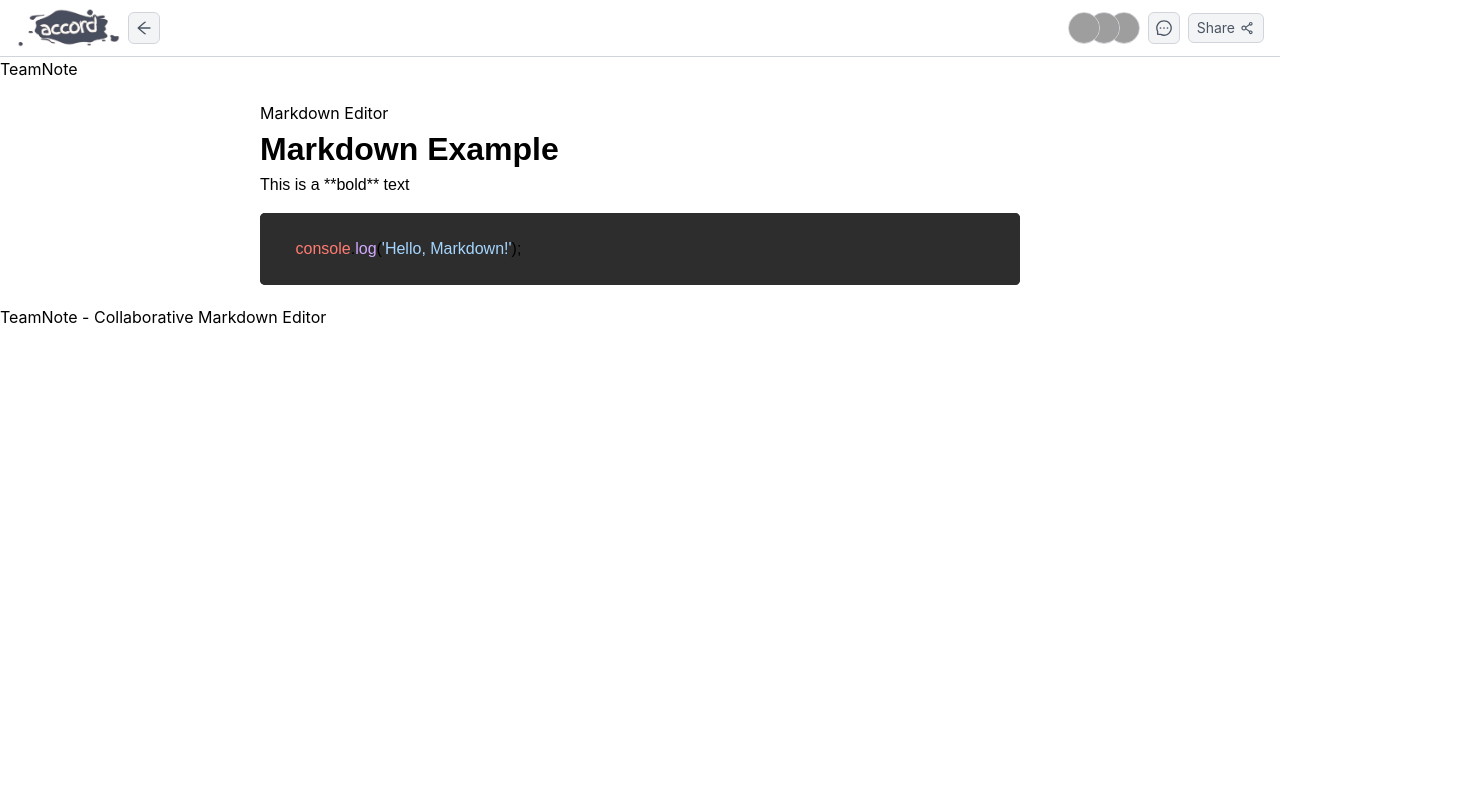
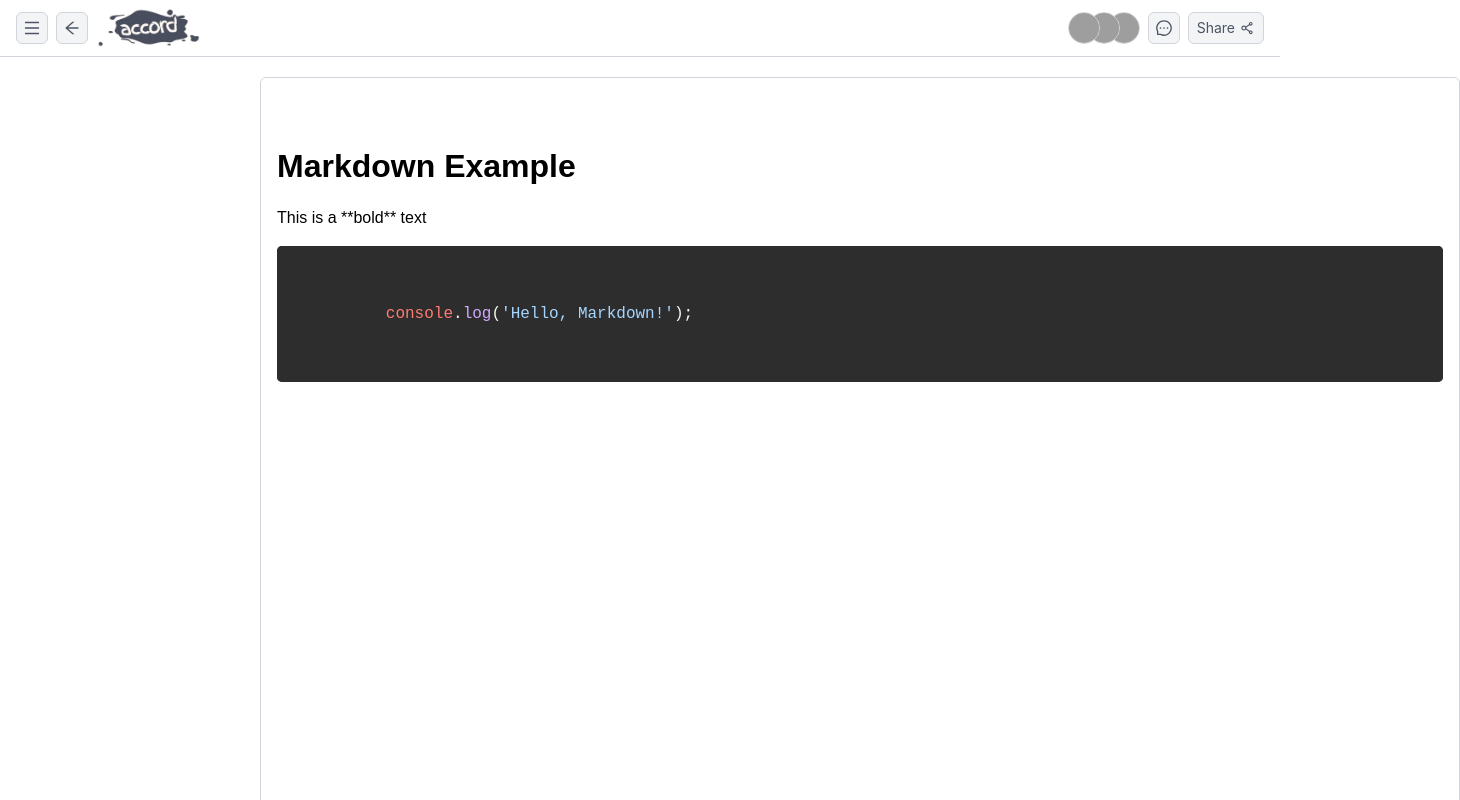
Before and after one commit to yoda-yoda/frontend, a React (Create React App) app: page / in a window 1280 px wide. Shown: the top 800 px of the page, 1460 px wide, since content can reach past the window. Built offline with nearby package versions, Linux system fonts and the light colour scheme; grey boxes are pictures that could not be loaded.

Commit message:
feat: add noteheader, dropdowncard, tiptap

```diff
--- /dev/null
+++ b/src/components/Tiptap/DropdownCard.css
@@ -0,0 +1,36 @@
+.dropdown {
+    position: absolute;
+    background-color: white;
+    border: 1px solid #ddd;
+    padding: 8px;
+    border-radius: 5px;
+    box-shadow: 0 4px 8px rgba(0, 0, 0, 0.1);
+    z-index: 1000;
+    list-style: none;
+    /* 리스트 스타일 제거 */
+    margin: 0;
+    padding: 0;
+}
+
+.dropdown-item {
+    display: flex;
+    align-items: center;
+    padding: 8px;
+    cursor: pointer;
+    border-bottom: 1px solid #eee;
+    /* 구분선 추가 */
+}
+
+.dropdown-item:last-child {
+    border-bottom: none;
+    /* 마지막 아이템 구분선 제거 */
+}
+
+.dropdown-item:hover {
+    background-color: #f0f0f0;
+}
+
+.dropdown-text {
+    margin-left: 8px;
+    color: #666;
+}
--- /dev/null
+++ b/src/components/Tiptap/DropdownCard.jsx
@@ -0,0 +1,35 @@
+import React from "react";
+import "./DropdownCard.css";
+import { FaTable, FaImage, FaCode } from "react-icons/fa"; // 아이콘 패키지 임포트
+
+const DropdownCard = ({ commands, position, onCommandClick }) => {
+  const getIcon = (label) => {
+    switch (label) {
+      case "table":
+        return <FaTable />;
+      case "image":
+        return <FaImage />;
+      case "code block":
+        return <FaCode />;
+      default:
+        return null;
+    }
+  };
+
+  return (
+    <ul className="dropdown" style={{ left: position.x, top: position.y }}>
+      {commands.map((command, index) => (
+        <li
+          key={index}
+          className="dropdown-item"
+          onClick={() => onCommandClick(command)}
+        >
+          {getIcon(command.label)}
+          <span className="dropdown-text">{command.label}</span>
+        </li>
+      ))}
+    </ul>
+  );
+};
+
+export default DropdownCard;
--- a/src/components/Tiptap/Tiptap.css
+++ b/src/components/Tiptap/Tiptap.css
@@ -2,6 +2,49 @@
     max-width: 800px;
     margin: 0 auto;
     padding: 20px;
+}
+
+.ProseMirror {
+    width: 100%;
+    height: 100%;
+    outline: none;
+    inline-height: 1.5;
+    margin-bottom: 1em;
+
+}
+
+.ProseMirror h1,
+.ProseMirror h2,
+.ProseMirror h3,
+.ProseMirror h4,
+.ProseMirror h5,
+.ProseMirror h6 {
+    margin-top: 1.5em;
+    /* 제목 위쪽 간격 조정 */
+    margin-bottom: 0.5em;
+    /* 제목 아래쪽 간격 조정 */
+}
+
+.ProseMirror ul,
+.ProseMirror ol {
+    margin-top: 1em;
+    /* 리스트 위쪽 간격 조정 */
+    margin-bottom: 1em;
+    /* 리스트 아래쪽 간격 조정 */
+    padding-left: 2em;
+    /* 리스트 아이템 들여쓰기 */
+}
+
+.ProseMirror li {
+    margin-bottom: 0.5em;
+    /* 리스트 아이템 간의 간격 조정 */
+}
+
+.ProseMirror pre {
+    margin-top: 1em;
+    /* 코드 블록 위쪽 간격 조정 */
+    margin-bottom: 1em;
+    /* 코드 블록 아래쪽 간격 조정 */
 }
 
 .editor {
@@ -24,6 +67,7 @@ pre {
 
 pre code {
     background-color: #2d2d2d;
+    color: #f8f8f2;
     display: block;
     font-family: "Fira Code", monospace;
     white-space: pre;
@@ -55,19 +99,21 @@ table {
     width: 100%;
     border-collapse: collapse;
     /* 셀 간 간격 제거 */
-    margin: 16px 0;
+    margin: 16px;
 }
 
 th,
 td {
-    border: 1px solid black;
-    /* 검은색 테두리 */
-    padding: 8px;
+    border: 1.3px solid #ddd;
+    padding: 10px !important;
     text-align: left;
 }
 
-th {
-    background-color: #f4f4f4;
-    /* 헤더 배경색 */
-    font-weight: bold;
+.ProseMirror pre code {
+    background-color: #2d2d2d;
+    display: block;
+    font-family: "Fira Code", monospace;
+    white-space: pre;
+    color: #f8f8f2;
+    padding: 32px;
 }
--- a/src/components/Tiptap/Tiptap.jsx
+++ b/src/components/Tiptap/Tiptap.jsx
@@ -18,6 +18,7 @@ import {
 import "highlight.js/styles/github-dark.css";
 
 import "./Tiptap.css";
+import DropdownCard from "./DropdownCard";
 
 // lowlight 설정
 const lowlight = createLowlight(all);
@@ -30,15 +31,15 @@ const Tiptap = () => {
   const [markdown, setMarkdown] = useState("");
 
   const commands = [
-    { label: "표", action: (editor) => editor.chain().focus().insertTable({ rows: 2, cols: 2 }).run() },
-    { label: "이미지", action: (editor) => {
+    { label: "table", action: (editor) => editor.chain().focus().insertTable({ rows: 2, cols: 2 }).run() },
+    { label: "image", action: (editor) => {
         const imageUrl = prompt("이미지 URL을 입력하세요:");
         if (imageUrl) {
           editor.chain().focus().setImage({ src: imageUrl }).run();
         }
       }
     },
-    { label: "코드 블록", action: (editor) => editor.chain().focus().toggleCodeBlock().run() },
+    { label: "code block", action: (editor) => editor.chain().focus().toggleCodeBlock().run() },
   ];
 
   const extendedMarkdownSerializerNodes = {
@@ -83,10 +84,25 @@ const Tiptap = () => {
     tableHeader(state, node) {
       state.write(`**${node.textContent.trim()}**`);
     },
+    hardBreak(state, node) {
+      state.write("  \n");
+    }
   };
 
   const extendedMarkdownSerializerMarks = {
   ...defaultMarkdownSerializer.marks,
+  bold: {
+    open: "**",
+    close: "**",
+    mixable: true,
+    expelEnclosingWhitespace: true,
+  },
+  Italic: {
+    open: "*",
+    close: "*",
+    mixable: true,
+    expelEnclosingWhitespace: true,
+  },
   };
 
   const editor = useEditor({
@@ -100,8 +116,10 @@ const Tiptap = () => {
       CodeBlockLowlight.configure({
         lowlight, // lowlight 문법 강조 사용
       }),
-            Table.configure({
+      Table.configure({
         resizable: true,
+        cellMinWidth: 50,
+        cellMinHeight: 20,
       }),
       TableRow,
       TableCell,
@@ -130,18 +148,16 @@ const Tiptap = () => {
 
     editorProps: {
       handleKeyDown(view, event) {
-        // 드롭다운 상태 관련 변수
-        const { state } = view;
-        const { from } = state.selection;
+        const { state, dispatch } = view;
+        const { from, to } = state.selection;
 
         // 슬래시 입력 시 명령어 목록 표시
         if (event.key === "/") {
-          console.log("슬래시 입력됨!");
           const startCoords = view.coordsAtPos(from);
           setDropdownPosition({ x: startCoords.left, y: startCoords.bottom });
           setCommandList(commands);
           setDropdownVisible(true);
-          return true; // ProseMirror 기본 동작 중단
+          return true;
         }
 
         // Enter 키로 첫 번째 명령 실행
@@ -154,7 +170,42 @@ const Tiptap = () => {
           return true;
         }
 
-        // Escape 키로 드롭다운 닫기
+        if (event.key === "Tab") {
+          event.preventDefault();
+          const transaction = state.tr.insertText("    ", from, to);
+          dispatch(transaction);
+          return true;
+        }
+
+        if (event.key === "Backspace") {
+          const { $from } = state.selection;
+          const nodeBefore = $from.nodeBefore;
+          const nodeAfter = $from.nodeAfter;
+
+          if (nodeBefore && (nodeBefore.type.name === "table" || nodeBefore.type.name === "codeBlock")) {
+            event.preventDefault();
+            const tr = state.tr.delete($from.before(), $from.after());
+            dispatch(tr);
+            return true;
+          }
+
+          if (nodeAfter && (nodeAfter.type.name === "table" || nodeAfter.type.name === "codeBlock")) {
+            event.preventDefault();
+            const tr = state.tr.delete($from.before(), $from.after());
+            dispatch(tr);
+            return true;
+          }
+
+          const node = $from.node($from.depth);
+          if (node.type.name === "tableCell" || node.type.name === "tableHeader") {
+            event.preventDefault();
+            const tr = state.tr.delete($from.before($from.depth - 1), $from.after($from.depth - 1));
+            dispatch(tr);
+            return true;
+          }
+
+        }
+
         if (event.key === "Escape") {
           setDropdownVisible(false);
           return true;
@@ -178,25 +229,21 @@ const Tiptap = () => {
 
   return (
     <div className="container">
-      <h3 className="heading">Markdown Editor</h3>
-      <div className="editor-container no-tailwind">
-        <EditorContent editor={editor} />
+      <div
+        className="editor-container border border-gray-300 rounded-md bg-white overflow-hidden no-tailwind"
+        style={{
+          minHeight: "750px",
+          width: "1200px",
+          padding: "16px",
+        }}
+      >
+        <EditorContent editor={editor} style={{ width: "100%", height: "100%", outline: "none" }} />
         {dropdownVisible && (
-          <ul
-            className="dropdown"
-            ref={dropdownRef}
-            style={{ left: dropdownPosition.x, top: dropdownPosition.y }}
-          >
-            {commandList.map((command, index) => (
-              <li
-                key={index}
-                className="dropdown-item"
-                onClick={() => handleCommandClick(command)}
-              >
-                {command.label}
-              </li>
-            ))}
-          </ul>
+          <DropdownCard
+            commands={commandList}
+            position={dropdownPosition}
+            onCommandClick={handleCommandClick}
+          />
         )}
       </div>
     </div>
--- a/src/components/common/NoteHeader.jsx
+++ b/src/components/common/NoteHeader.jsx
@@ -1,22 +1,28 @@
 import React from "react";
-import { AiOutlineArrowLeft, AiOutlineShareAlt, AiOutlineMessage } from "react-icons/ai";
+import { AiOutlineArrowLeft, AiOutlineShareAlt, AiOutlineMessage, AiOutlineMenu } from "react-icons/ai";
 
-const NoteHeader = ({ participants, onBack, onShare, onChat }) => {
+const NoteHeader = ({ participants, onBack, onShare, onChat, onMenu }) => {
   return (
     <div className="flex items-center justify-between px-4 py-2 bg-white border-b border-gray-300">
       {/* 뒤로가기 버튼과 이미지 그룹 */}
       <div className="flex items-center gap-2">
-        <img
-          src="./accord-removebg.png"
-          alt="Logo"
-          className="h-10 object-contain"
-        />
+        <button
+          className="flex items-center justify-center w-8 h-8 rounded-md border border-gray-300 bg-gray-100 text-gray-600 hover:text-gray-900 hover:bg-gray-200"
+          onClick={onMenu}
+        >
+          <AiOutlineMenu size={18} />
+        </button>
         <button
           className="flex items-center justify-center w-8 h-8 rounded-md border border-gray-300 bg-gray-100 text-gray-600 hover:text-gray-900 hover:bg-gray-200"
           onClick={onBack}
         >
           <AiOutlineArrowLeft size={18} />
         </button>
+        <img
+          src="./accord-removebg.png"
+          alt="Logo"
+          className="h-10 object-contain"
+        />
       </div>
 
       {/* 우측 프로필 및 버튼 그룹 */}
@@ -46,7 +52,7 @@ const NoteHeader = ({ participants, onBack, onShare, onChat }) => {
 
         {/* Share 버튼 */}
         <button
-          className="flex items-center gap-1 px-2 py-1 rounded-md border border-gray-300 bg-gray-100 text-gray-600 hover:text-gray-900 hover:bg-gray-200"
+          className="flex items-center gap-1 h-8 px-2 py-1 rounded-md border border-gray-300 bg-gray-100 text-gray-600 hover:text-gray-900 hover:bg-gray-200"
           onClick={onShare}
         >
           <span className="text-sm">Share</span>
--- a/src/pages/TeamNote/TeamNote.jsx
+++ b/src/pages/TeamNote/TeamNote.jsx
@@ -28,16 +28,14 @@ const TeamNote = () => {
         participants={participants}
         onBack={handleBack}
         onShare={handleShare}
-        onChat={handleChat} />
-      <header>
-        <h1>TeamNote</h1>
-      </header>
+        onChat={handleChat}
+        onMenu={() => console.log("Menu button clicked!")}
+      />
+
       <main>
         <Tiptap />
       </main>
-      <footer>
-        <p>TeamNote - Collaborative Markdown Editor</p>
-      </footer>
+
     </div>
   );
 };
```
